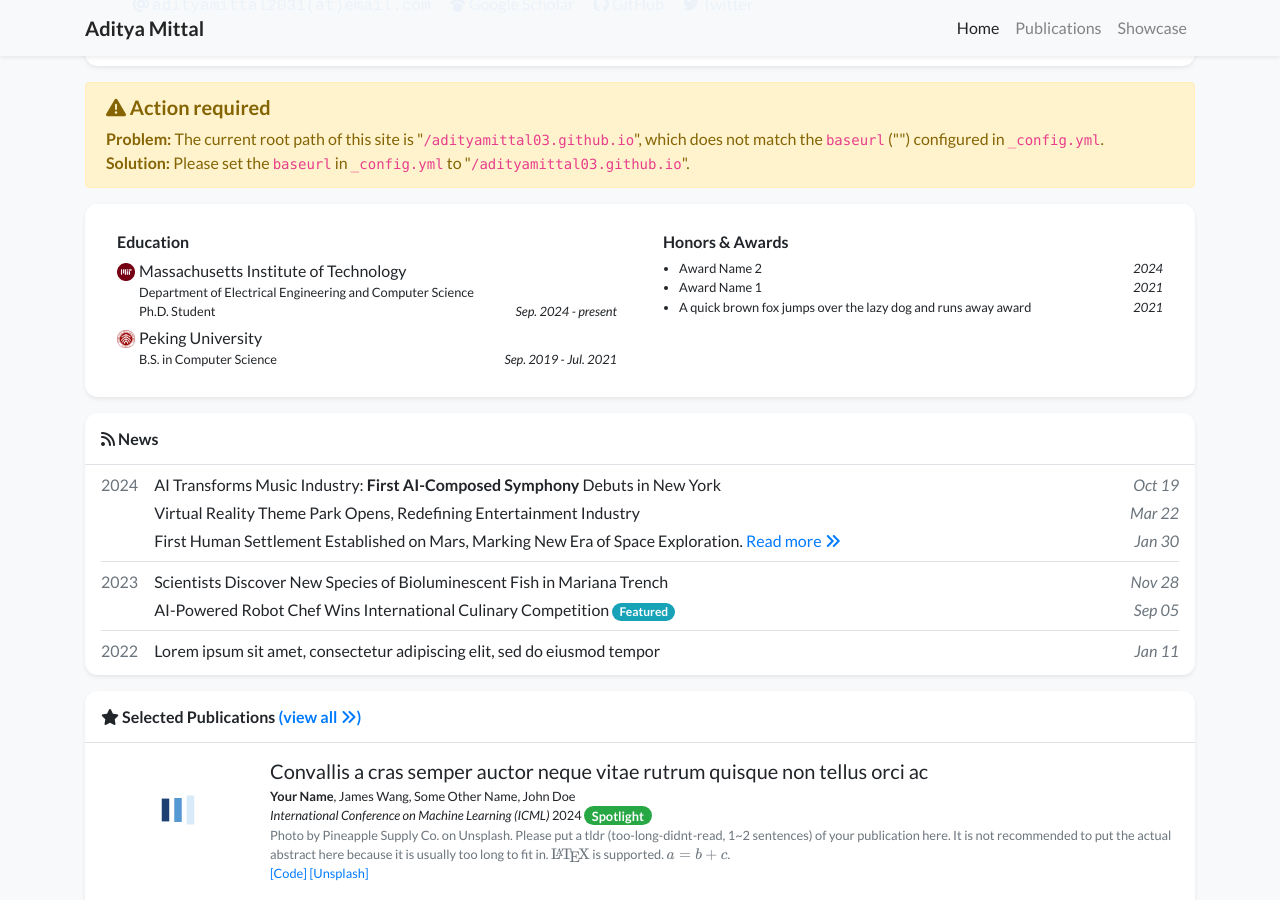
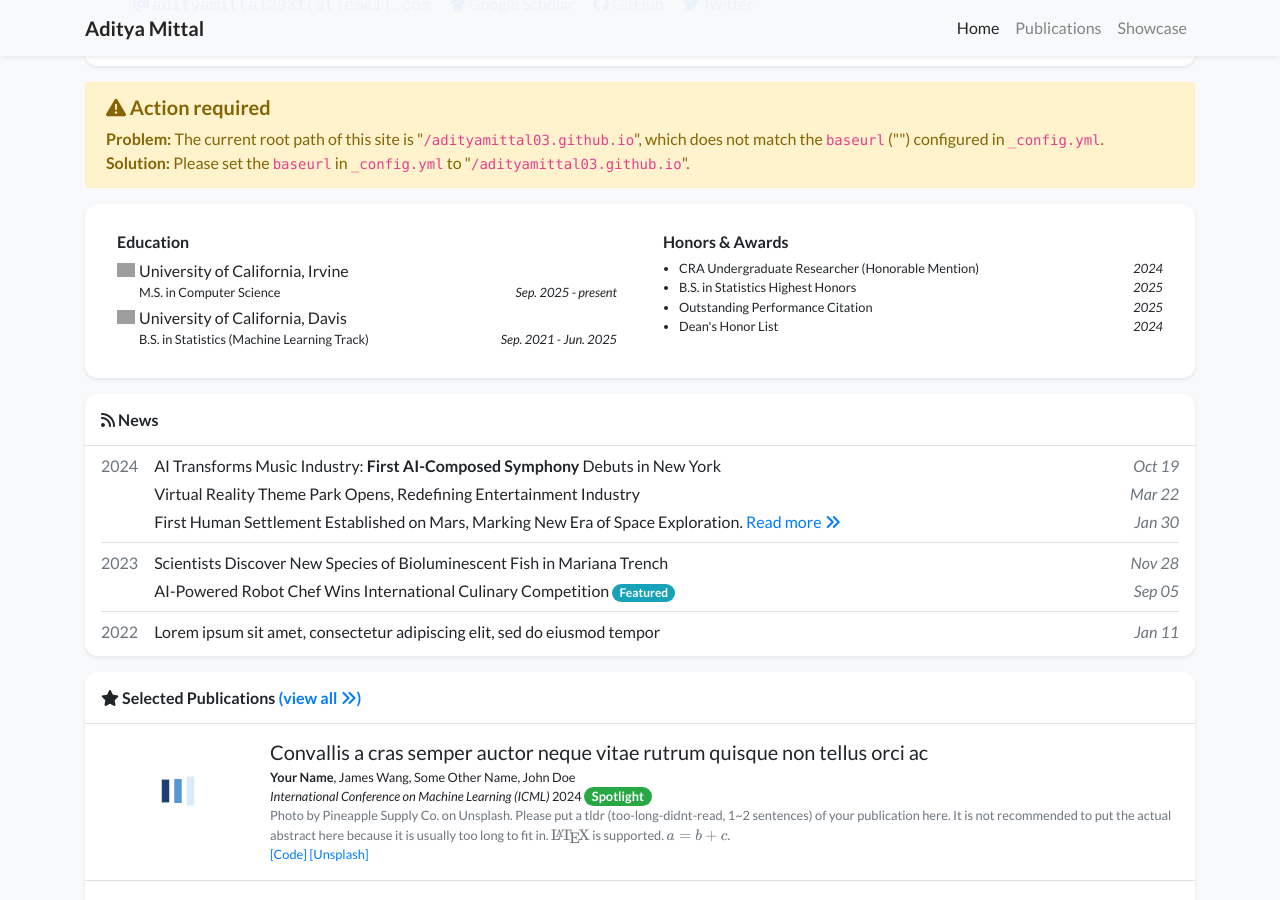
Before and after one commit to adityamittal03/adityamittal03.github.io, a Jekyll site: the page built from index.html, in a window 1280 px wide and 900 px high, scrolled down 441 px. Built offline with Jekyll 4.4.1, drawn with Linux system fonts in a browser that asks for light colours; nearby versions of some CDN libraries; a style sheet for code colours, icons or effects is not loaded; grey boxes are pictures that could not be loaded.

Commit message:
Update education dates and add honors

```diff
--- a/_data/profile.yml
+++ b/_data/profile.yml
@@ -35,16 +35,14 @@ portrait_caption: >-
   Photo by Manja Vitolic on Unsplash (this caption is optional, comment it out to disable).
 
 education:
-- name: Massachusetts Institute of Technology
-  logo: /assets/images/badges/MIT_Social_circle.png
-  position: >-
-    Department of Electrical Engineering and Computer Science <br/>
-    Ph.D. Student
-  date: Sep. 2024 - present
-- name: Peking University
-  logo: /assets/images/badges/PKU_red.png
-  position: B.S. in Computer Science
-  date: Sep. 2019 - Jul. 2021
+- name: University of California, Irvine
+  logo: /assets/images/badges/uci.png
+  position: M.S. in Computer Science
+  date: Sep. 2025 - present
+- name: University of California, Davis
+  logo: /assets/images/badges/ucd.png
+  position: B.S. in Statistics (Machine Learning Track)
+  date: Sep. 2021 - Jun. 2025
 
 # experience:
 # - name: Peking University
@@ -53,9 +51,11 @@ education:
 #   date: Sep. 2019 - Jul. 2021
 
 awards:
-- name: Award Name 2
+- name: CRA Undergraduate Researcher (Honorable Mention)
   date: 2024
-- name: Award Name 1
-  date: 2021
-- name: A quick brown fox jumps over the lazy dog and runs away award
-  date: 2021
+- name: B.S. in Statistics Highest Honors
+  date: 2025
+- name: Outstanding Performance Citation
+  date: 2025
+- name: Dean's Honor List
+  date: 2024
```
